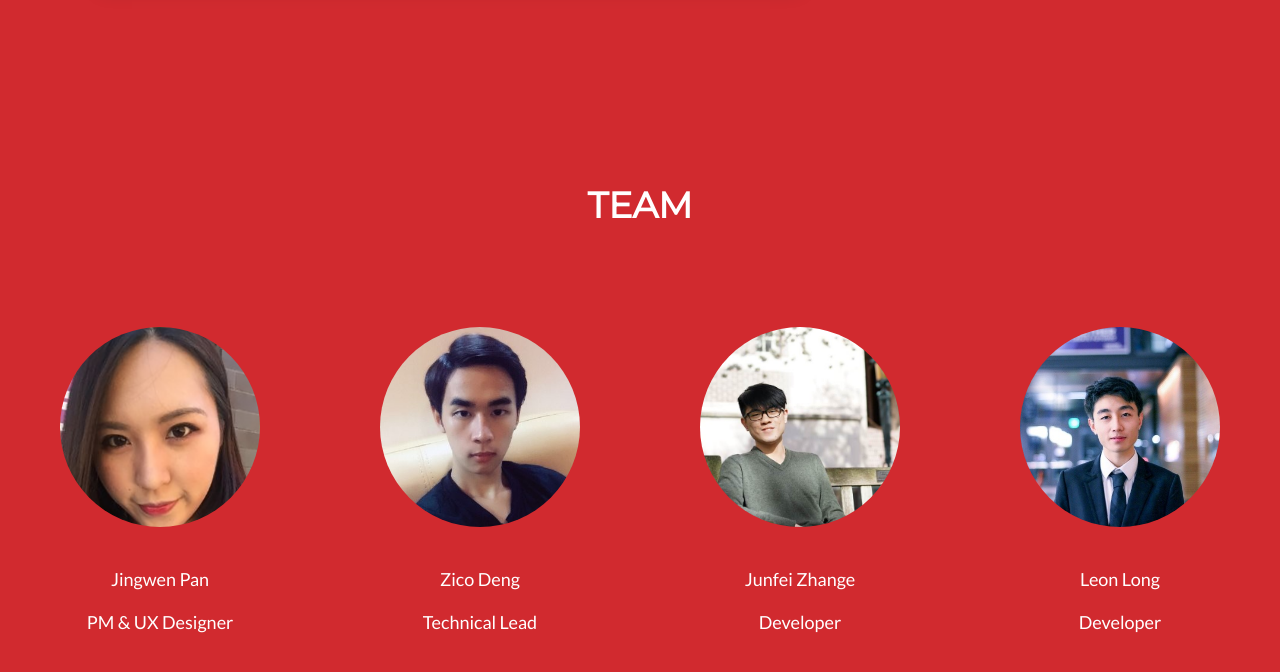
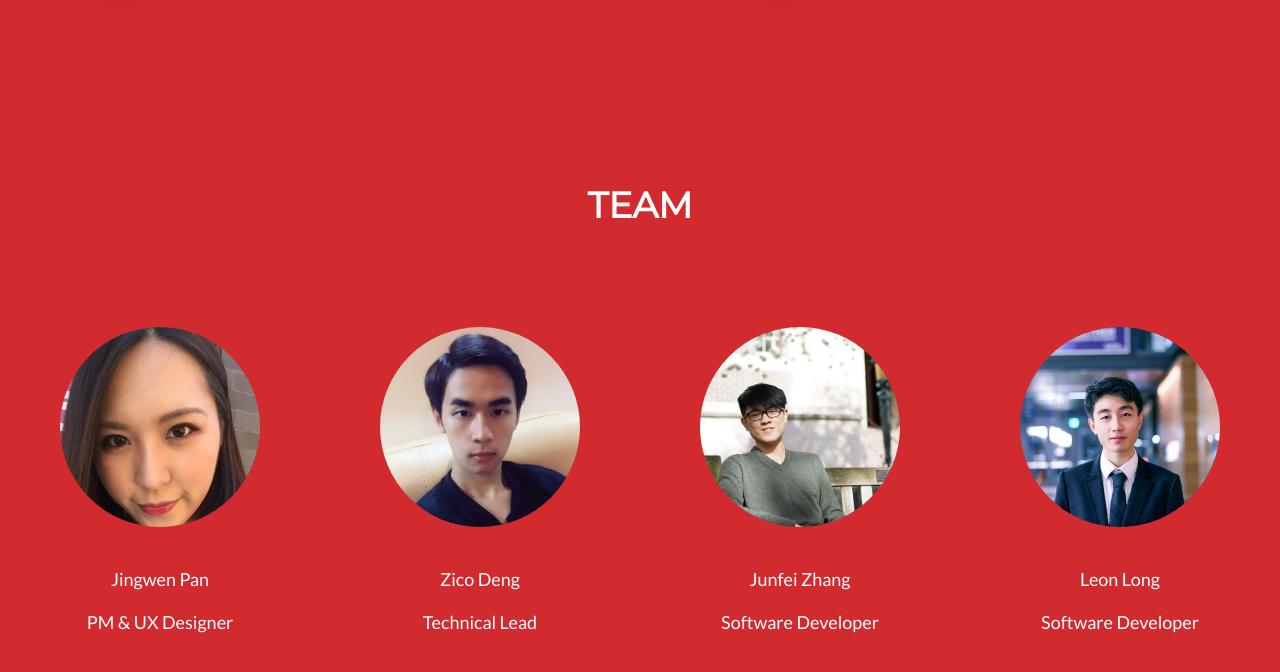
Before and after one commit to zicodeng/capstone-demo, a plain HTML site: page index.html in a window 1280 px wide. Shown: the part 8478-9150 px from the top of the page. Drawn offline with nearby package versions, Linux system fonts and the light colour scheme.

Commit message:
Fix typo

```diff
--- a/index.html
+++ b/index.html
@@ -232,13 +232,13 @@
                 </div>
                 <div class="profile" data-aos="flip-right" data-aos-anchor-placement="bottom-bottom">
                     <div class="photo" style="background-image: url('./assets/junfei-profile.jpeg')"></div>
-                    <p class="name">Junfei Zhange</p>
-                    <p class="position">Developer</p>
+                    <p class="name">Junfei Zhang</p>
+                    <p class="position">Software Developer</p>
                 </div>
                 <div class="profile" data-aos="flip-right" data-aos-anchor-placement="bottom-bottom">
                     <div class="photo" style="background-image: url('./assets/leon-profile.jpeg')"></div>
                     <p class="name">Leon Long</p>
-                    <p class="position">Developer</p>
+                    <p class="position">Software Developer</p>
                 </div>
             </div>
         </section>
```
